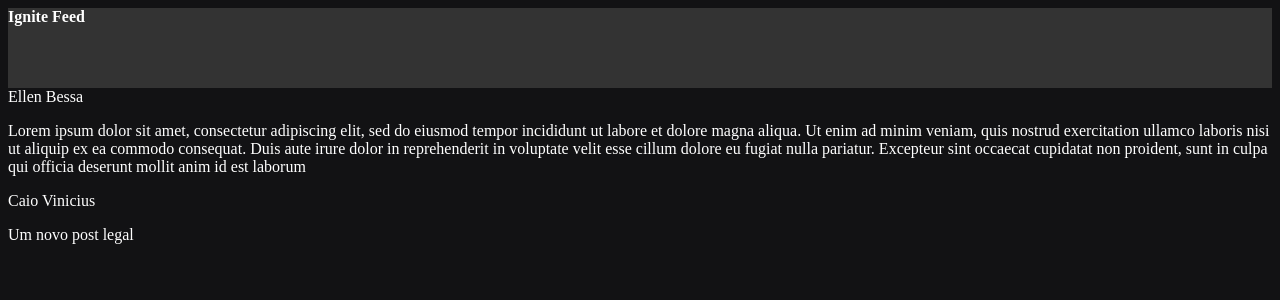
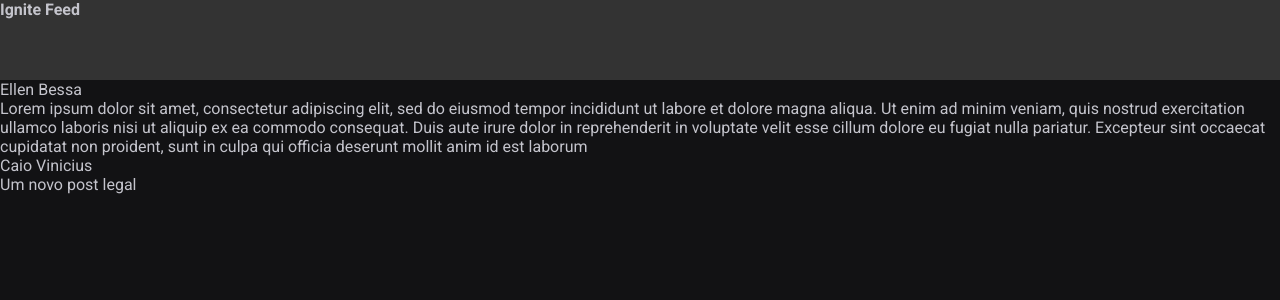
Before and after one commit to EllenBessa/iginite-feed, a React (Vite) app: page / in a window 1280 px wide. Shown: the top 300 px of the page. Built offline with nearby package versions, Linux system fonts and the light colour scheme.

Commit message:
feat: :lipstick: Estrutura da aplicação - CSS global

```diff
--- a/index.html
+++ b/index.html
@@ -1,10 +1,20 @@
 <!DOCTYPE html>
-<html lang="en">
+<html lang="pt-BR">
   <head>
     <meta charset="UTF-8" />
+
+    <link rel="preconnect" href="https://fonts.googleapis.com" />
+    <link rel="preconnect" href="https://fonts.gstatic.com" crossorigin />
+
     <link rel="icon" type="image/svg+xml" href="/vite.svg" />
     <meta name="viewport" content="width=device-width, initial-scale=1.0" />
-    <title>Vite + React</title>
+
+    <link
+      href="https://fonts.googleapis.com/css2?family=Roboto:wght@400;700&display=swap"
+      rel="stylesheet"
+    />
+
+    <title>Vite App</title>
   </head>
   <body>
     <div id="root"></div>
--- a/src/App.jsx
+++ b/src/App.jsx
@@ -1,7 +1,7 @@
 import { Header } from "../components/Header";
 import { Post } from "./Post";
 
-import "./style.css";
+import "./global.css";
 
 export function App() {
   return (
--- /dev/null
+++ b/src/global.css
@@ -0,0 +1,33 @@
+:root {
+  --white: #fff;
+  --gray-100: #e1e1e6;
+  --gray-300: #c4c4cc;
+  --gray-400: #8d8d99;
+  --gray-600: #323238;
+  --gray-700: #29292e;
+  --gray-800: #202024;
+  --gray-900: #121214;
+
+  --green-500: #00875f;
+}
+
+* {
+  margin: 0;
+  padding: 0;
+  box-sizing: border-box;
+}
+
+body {
+  background: var(--gray-900);
+  color: var(--gray-300);
+  -webkit-font-smoothing: antialiased;
+}
+
+body,
+input,
+textarea,
+button {
+  font-family: "Roboto", sans-serif;
+  font-weight: 400;
+  font-size: 1rem;
+}
--- a/src/style.css
+++ /dev/null
@@ -1,4 +0,0 @@
-body {
-  background: #121214;
-  color: #fff;
-}
```
